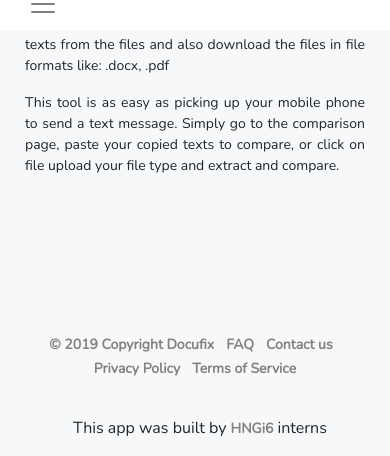
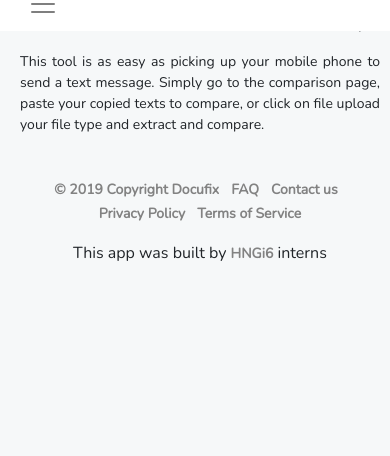
Before and after one commit to ssdanso/Docufix.io, a PHP site: page /about_us.html in a window 390 px wide. Shown: the part 400-856 px from the top of the page. After the commit the page ends 661 px from the top, so only its background shows below. Run offline with PHP 8.4, Linux system fonts and the light colour scheme.

Commit message:
Update about.css

```diff
--- a/css/about.css
+++ b/css/about.css
@@ -4,7 +4,7 @@ body{
     border-color: #3B1F9E;
 }
 
-.container{
+.content{
     margin-bottom: 100px;
 }
 
@@ -25,7 +25,7 @@ h2{
   }
 
   @media (max-width: 575px){
-    .container{
+    .content{
         margin-top: 100px;
         margin-right: 10px;
         padding: 20px;
```
